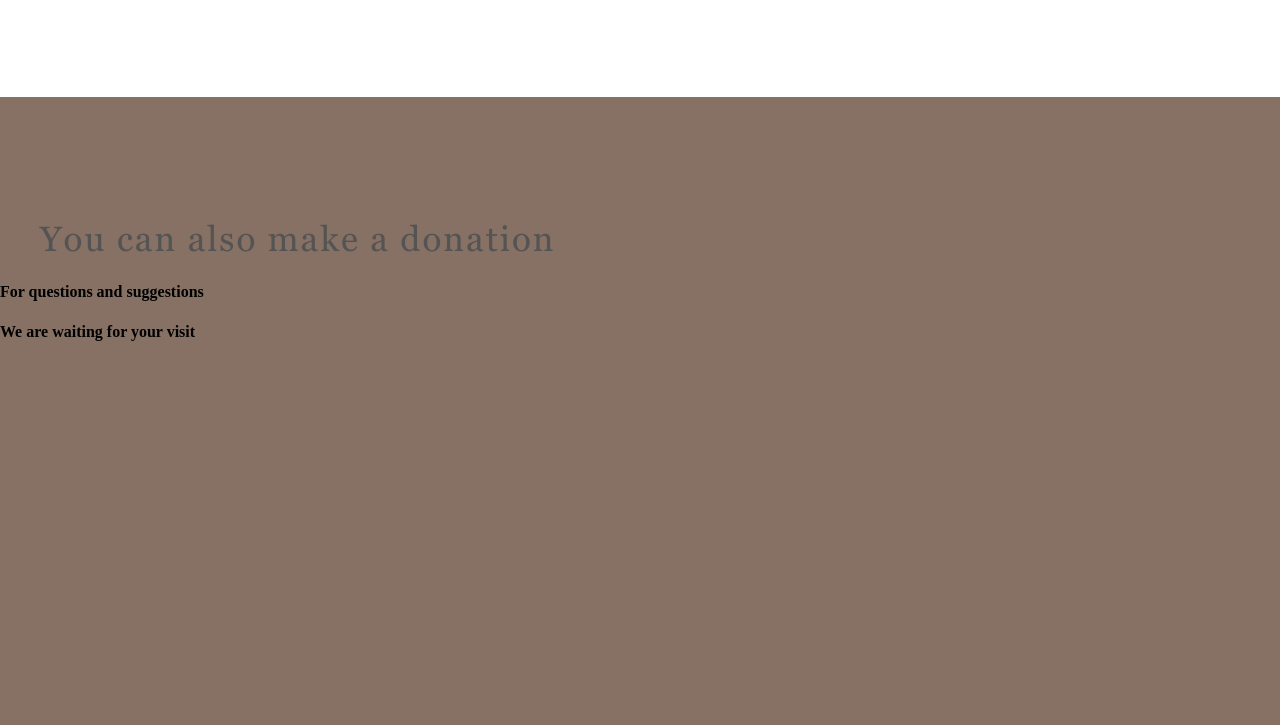
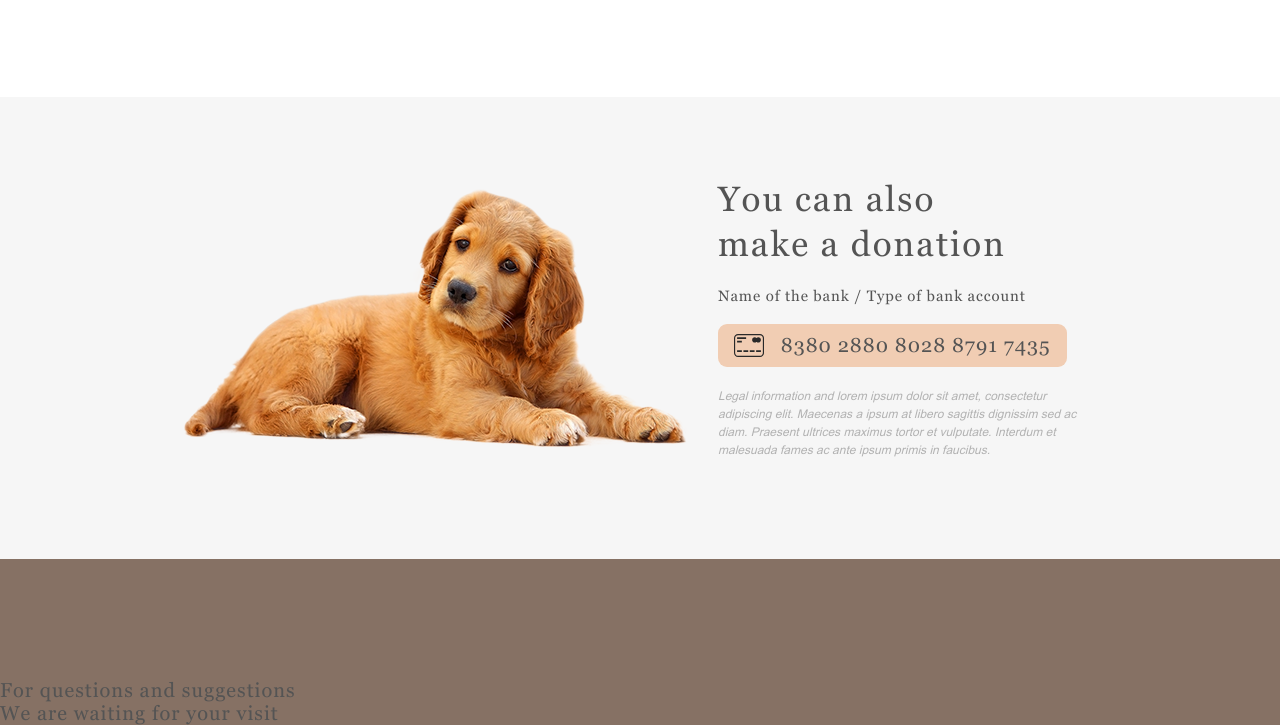
Before and after one commit to Legat14/shelter, a website: page shelter/assets/pages/main/index.html in a window 1280 px wide. Shown: the part 2887-3612 px from the top of the page. Before the commit the page ends 3250 px from the top, so only its background shows below. Drawn offline with Linux system fonts and the light colour scheme.

Commit message:
feat: make donation section

```diff
--- a/shelter/assets/pages/main/index.html
+++ b/shelter/assets/pages/main/index.html
@@ -144,12 +144,17 @@
       </div>
     </section>
 
-    <section class="donation wrapper">
-      <div>
+    <section class="donation wrapper bg-2">
+      <div class="donation-info">
         <h3>You can also make a donation</h3>
-        <p></p>
-        <div></div>
-        <p></p>
+        <h5>Name of the bank / Type of bank account</h5>
+        <div>
+          <img src="../../icons/credit-card.svg" alt="credit card" width="30" height="23">
+          <h4>8380 2880 8028 8791 7435</h4>
+        </div>
+        <p>Legal information and lorem ipsum dolor sit amet, consectetur adipiscing elit. Maecenas a ipsum at libero
+          sagittis dignissim sed ac diam. Praesent ultrices maximus tortor et vulputate. Interdum et malesuada fames ac
+          ante ipsum primis in faucibus.</p>
       </div>
     </section>
   </main>
--- a/shelter/assets/sass/abstructs/_variables.scss
+++ b/shelter/assets/sass/abstructs/_variables.scss
@@ -6,6 +6,7 @@ $color-dark-s: #cdcdcd;
 $color-dark-x1: #4c4c4c;
 $color-dark-3x1: #292929;
 $color-dark-l: #545454;
+$color-dark-m: #B2B2B2;
 $color-gradient-bg-1: #544235;
 $color-gradient-bg-2: #222021;
 $color-bg-1: #ffffff;
--- a/shelter/assets/sass/base/_general.scss
+++ b/shelter/assets/sass/base/_general.scss
@@ -11,3 +11,12 @@ h3 {
   letter-spacing: 2px;
   color: $color-dark-l;
 }
+
+h4 {
+  font-family: "Georgia", serif;
+  font-size: 20px;
+  font-weight: 400;
+  line-height: 23px;
+  letter-spacing: 1px;
+  color: $color-dark-l;
+}
--- a/shelter/assets/sass/base/_reset_styles.scss
+++ b/shelter/assets/sass/base/_reset_styles.scss
@@ -1,6 +1,8 @@
 h1,
 h2,
 h3,
+h4,
+h5,
 p,
 ul {
   margin: 0;
--- /dev/null
+++ b/shelter/assets/sass/layout/_donation.scss
@@ -0,0 +1,46 @@
+.donation {
+  position: relative;
+  top: -120px;
+  height: 462px;
+  background-image: url(../../images/donation-dog.png);
+  background-position: 23.7% 91px;
+  background-repeat: no-repeat;
+}
+
+.donation-info {
+  position: relative;
+  top: 80px;
+  left: 56.5%;
+  width: 380px;
+  height: 282px;
+  display: flex;
+  flex-direction: column;
+  justify-content: space-between;
+  h3 {
+    width: 300px;
+  }
+  div {
+    width: 349px;
+    height: 43px;
+    display: flex;
+    justify-content: space-evenly;
+    align-items: center;
+    background-color: $color-primary;
+    border-radius: 9px;
+  }
+  &>p {
+    font-size: 12px;
+    font-style: italic;
+    line-height: 18px;
+    color: $color-dark-m;
+  }
+}
+
+h5 {
+  font-family: "Georgia", serif;
+  font-size: 15px;
+  font-weight: 400;
+  color: $color-dark-l;
+  line-height: 17px;
+  letter-spacing: 0.9px;
+}
--- a/shelter/assets/sass/main.scss
+++ b/shelter/assets/sass/main.scss
@@ -9,3 +9,4 @@
 @import "./layout/about-shelter";
 @import "./layout/our-friends";
 @import "./layout/help-shelter";
+@import "./layout/donation";
```
Also changed, not shown: shelter/assets/icons/credit-card.svg (added), shelter/assets/images/donation-dog.png (added), shelter/assets/pages/main/style.css, 1 other file.
